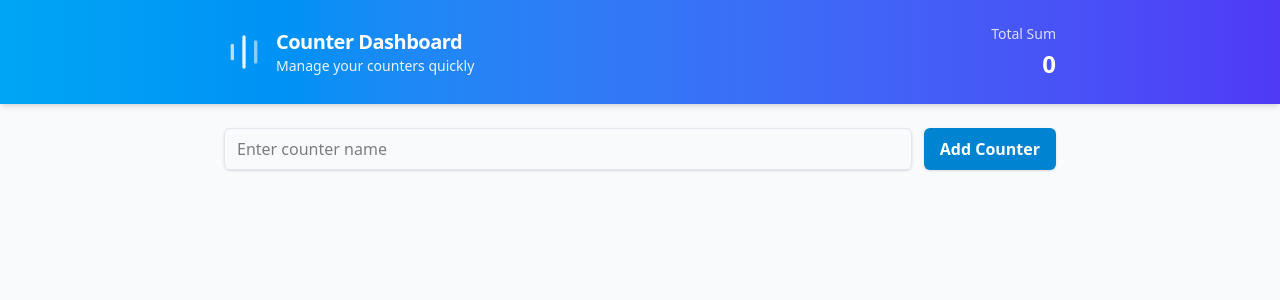
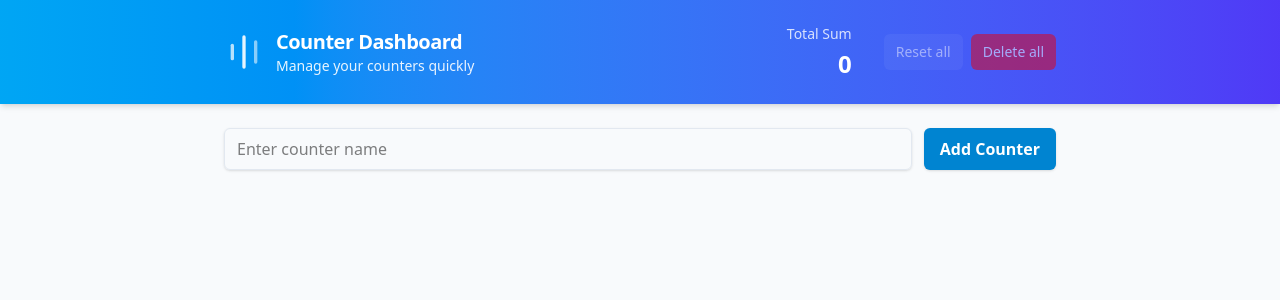
Before and after one commit to Typher7/CounterLab, a React (Vite) app: page / in a window 1280 px wide. Shown: the top 300 px of the page. Built offline with nearby package versions, Linux system fonts and the light colour scheme.

Commit message:
Added a "delete all" and a "reset all" buttons

```diff
--- a/src/App.jsx
+++ b/src/App.jsx
@@ -61,10 +61,18 @@ function App() {
 
   const total = counters.reduce((sum, c) => sum + c.value, 0);
 
+  const resetAll = () => {
+    setCounters((prev) => prev.map((c) => ({ ...c, value: 0 })));
+  };
+
+  const deleteAll = () => {
+    setCounters([]);
+  };
+
   return (
     <div className="min-h-screen bg-slate-50">
       <div className="sticky top-0 z-10">
-        <Header total={total} />
+        <Header total={total} onResetAll={resetAll} onDeleteAll={deleteAll} hasCounters={counters.length > 0} />
       </div>
 
       <main className="max-w-6xl mx-auto px-4 sm:px-6 lg:px-8 mt-6">
--- a/src/components/Header.jsx
+++ b/src/components/Header.jsx
@@ -1,4 +1,10 @@
-function Header({ total }) {
+function Header({ total, onResetAll, onDeleteAll, hasCounters }) {
+  const handleDeleteAll = () => {
+    if (!hasCounters) return;
+    const ok = window.confirm("Delete all counters? This cannot be undone.");
+    if (ok) onDeleteAll();
+  };
+
   return (
     <header className="bg-gradient-to-r from-sky-500 to-indigo-600 text-white py-6 shadow-md">
       <div className="max-w-4xl mx-auto px-4 sm:px-6 lg:px-8 flex items-center justify-between">
@@ -32,9 +38,29 @@ function Header({ total }) {
           </div>
         </div>
 
-        <div className="text-right">
-          <p className="text-sm text-white/80">Total Sum</p>
-          <p className="mt-1 text-2xl font-bold tabular-nums">{total}</p>
+        <div className="text-right flex items-center gap-4">
+          <div className="text-right mr-4">
+            <p className="text-sm text-white/80">Total Sum</p>
+            <p className="mt-1 text-2xl font-bold tabular-nums">{total}</p>
+          </div>
+
+          <div className="flex items-center gap-2">
+            <button
+              onClick={onResetAll}
+              disabled={!hasCounters}
+              className="inline-flex items-center gap-2 rounded-md bg-white/10 px-3 py-2 text-sm text-white hover:bg-white/20 disabled:opacity-50 focus:outline-none focus:ring-2 focus:ring-white/30"
+            >
+              Reset all
+            </button>
+
+            <button
+              onClick={handleDeleteAll}
+              disabled={!hasCounters}
+              className="inline-flex items-center gap-2 rounded-md bg-red-600 px-3 py-2 text-sm text-white hover:bg-red-700 disabled:opacity-50 focus:outline-none focus:ring-2 focus:ring-red-300"
+            >
+              Delete all
+            </button>
+          </div>
         </div>
       </div>
     </header>
```
